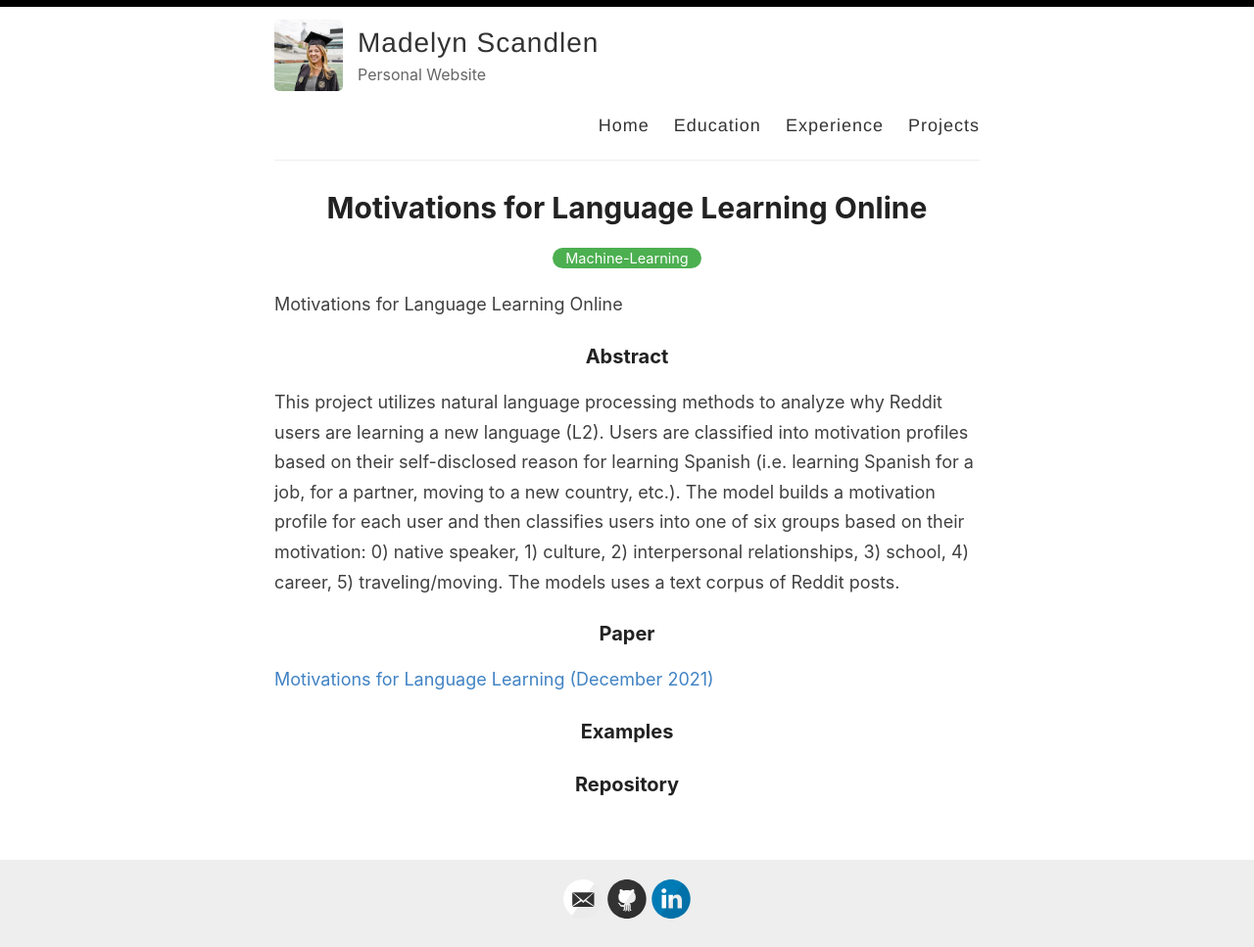
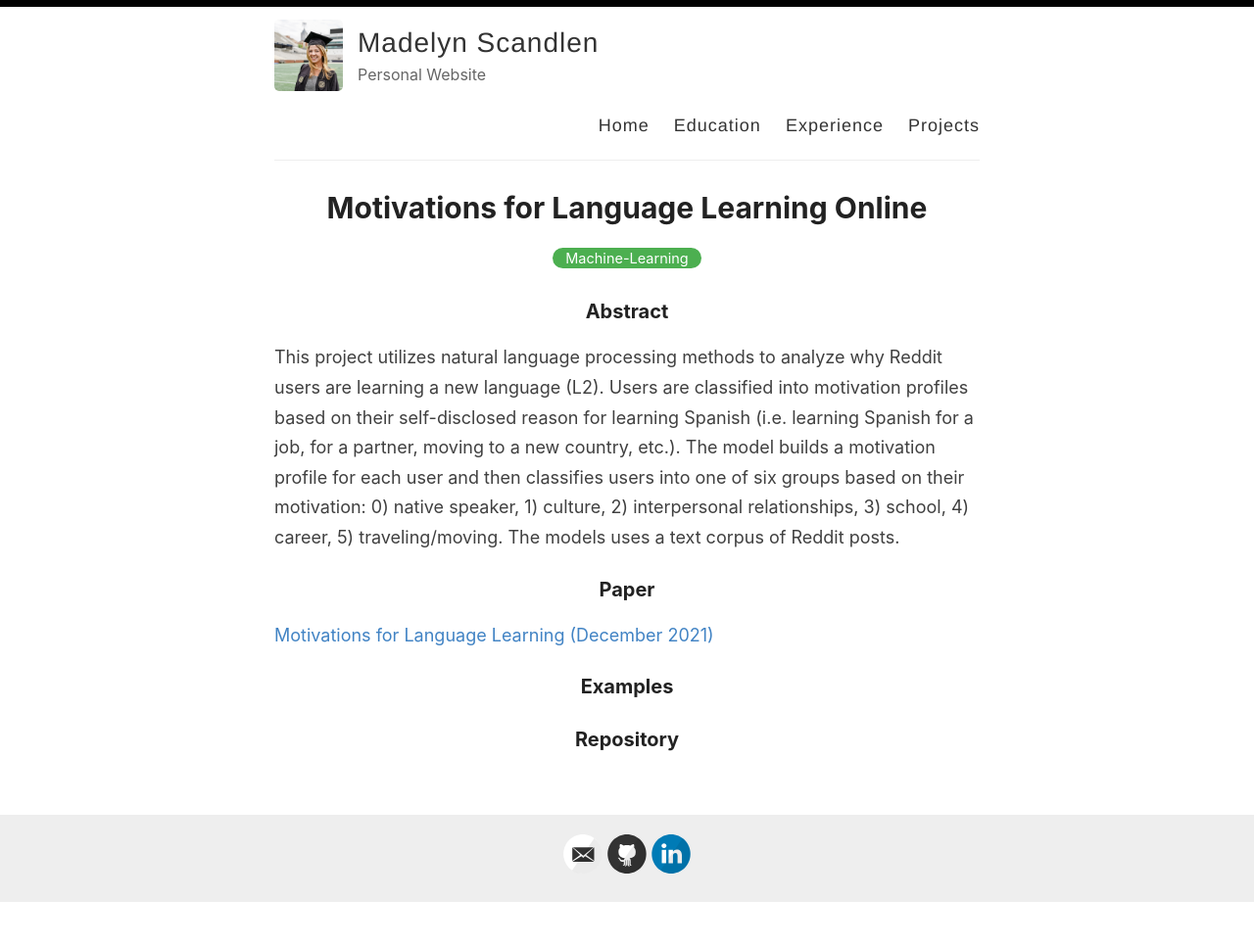
Before and after one commit to mscandlen/mscandlen, a Jekyll site: the page built from _posts/2021-12-31-Language_Learning.md, in a window 1280 px wide. Shown: the whole page at 98% size. Built offline with Jekyll 4.4.1, drawn with Linux system fonts in a browser that asks for light colours; after the commit the page ends 922 px from its top, so only the background shows below that.

Commit message:
Update 2021-12-31-Language_Learning.md

```diff
--- a/_posts/2021-12-31-Language_Learning.md
+++ b/_posts/2021-12-31-Language_Learning.md
@@ -3,8 +3,6 @@ layout: post
 title: Motivations for Language Learning Online
 categories: Machine-Learning
 ---
-
-Motivations for Language Learning Online
 
 ### Abstract
 
```
